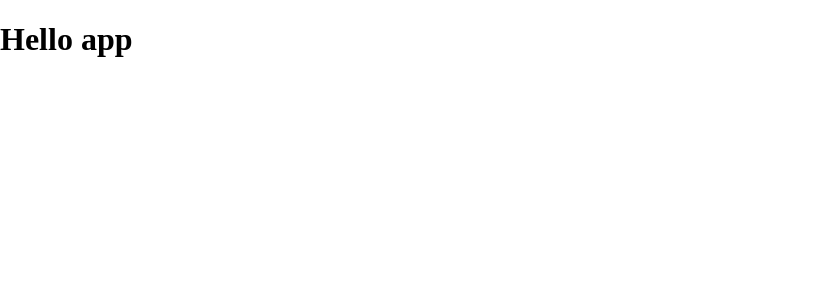
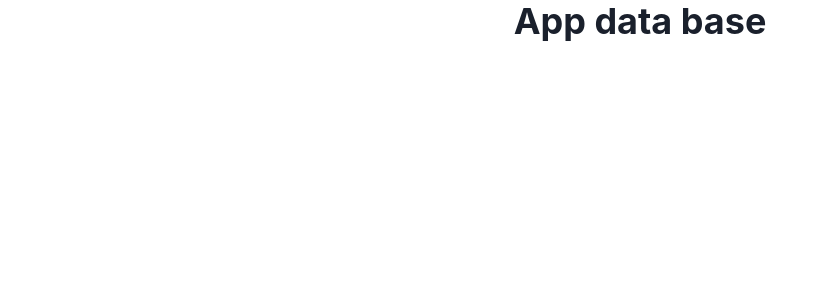
Before and after one commit to Kelvis-fernando/data-base-manage, a React (Vite) app: page / in a window 1280 px wide. Shown: the top 300 px of the page, without its empty margins (0-829 px from the left). Built offline with nearby package versions, Linux system fonts and the light colour scheme.

Commit message:
feat: app configured with yarn and chakra ui

```diff
--- a/package.json
+++ b/package.json
@@ -10,7 +10,11 @@
     "preview": "vite preview"
   },
   "dependencies": {
+    "@chakra-ui/react": "^2.7.0",
+    "@emotion/react": "^11.11.1",
+    "@emotion/styled": "^11.11.0",
     "axios": "^1.4.0",
+    "framer-motion": "^10.12.16",
     "react": "^18.2.0",
     "react-dom": "^18.2.0",
     "styled-components": "^6.0.0-rc.1"
--- a/src/App.tsx
+++ b/src/App.tsx
@@ -1,9 +1,11 @@
+import { Flex, Heading } from "@chakra-ui/react";
+
 const App = () => {
   return (
-    <>
-      <h1>Hello app</h1>
-    </>
-  )
-}
+    <Flex flexDirection="column" alignItems="center" h="100vh">
+      <Heading>App data base</Heading>
+    </Flex>
+  );
+};
 
-export default App
+export default App;
```
Also changed, not shown: src/main.tsx (+8 -8 lines), 1 other file (tests, documents, lock files or other folders).
